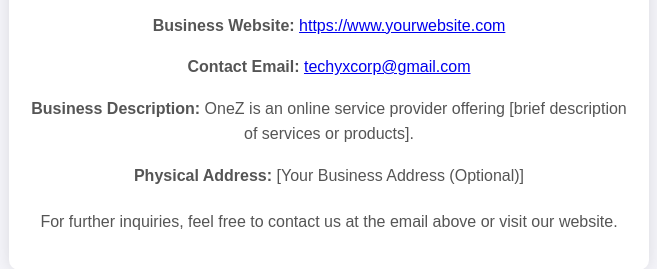
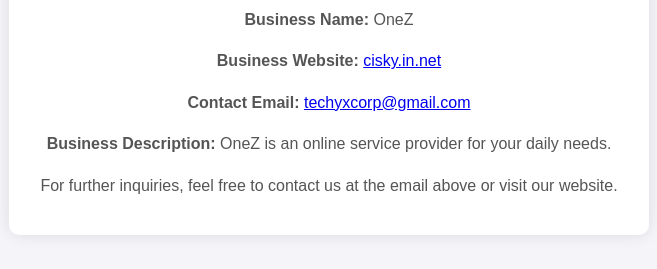
Before and after one commit to lazybalak/razorpay-verification, a plain HTML site: page index.html in a window 1280 px wide. Shown: the part 363-632 px from the top of the page, without its empty margins (311-968 px from the left). Drawn offline with Linux system fonts and the light colour scheme.

Commit message:
Updated Razorpay verification page

```diff
--- a/index.html
+++ b/index.html
@@ -46,11 +46,11 @@
         <h1>Razorpay Verification - OneZ</h1>
         <p>This page is created for Razorpay's verification process to confirm the ownership of the website and business identity.</p>
         <p><strong>Business Name:</strong> OneZ</p>
-        <p><strong>Business Website:</strong> <a href="https://www.yourwebsite.com" target="_blank">https://www.yourwebsite.com</a></p>
+        <p><strong>Business Website:</strong> <a href="https://www.yourwebsite.com" target="_blank">cisky.in.net</a></p>
         <p><strong>Contact Email:</strong> <a href="mailto:techyxcorp@gmail.com">techyxcorp@gmail.com</a></p>
-        <p><strong>Business Description:</strong> OneZ is an online service provider offering [brief description of services or products].</p>
-        <p><strong>Physical Address:</strong> [Your Business Address (Optional)]</p>
-        <div class="contact-info">
+        <p><strong>Business Description:</strong> OneZ is an online service provider for your daily needs.</p>
+
+        <div class="texhyxcorp@gmail.com">
             <p>For further inquiries, feel free to contact us at the email above or visit our website.</p>
         </div>
     </div>
```
